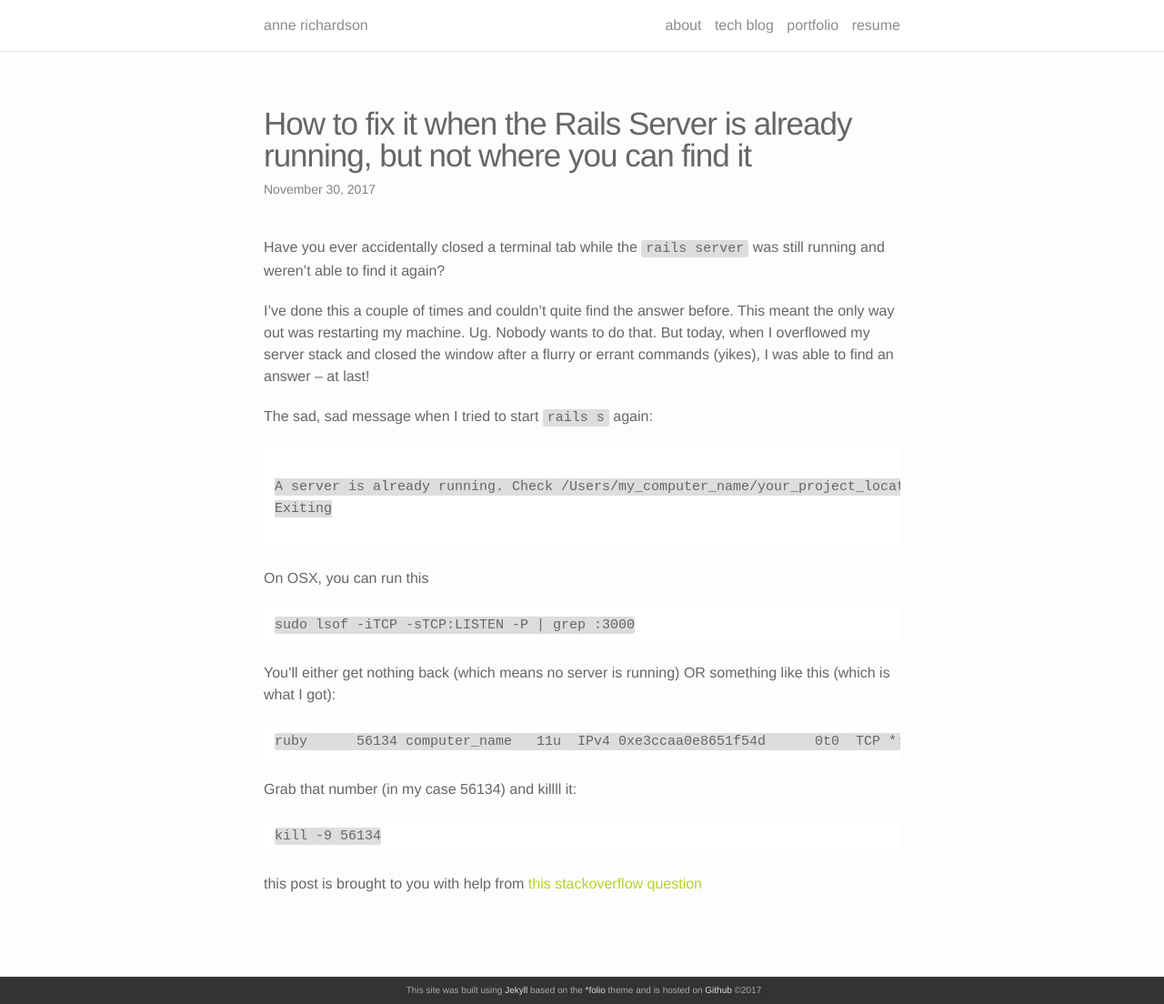
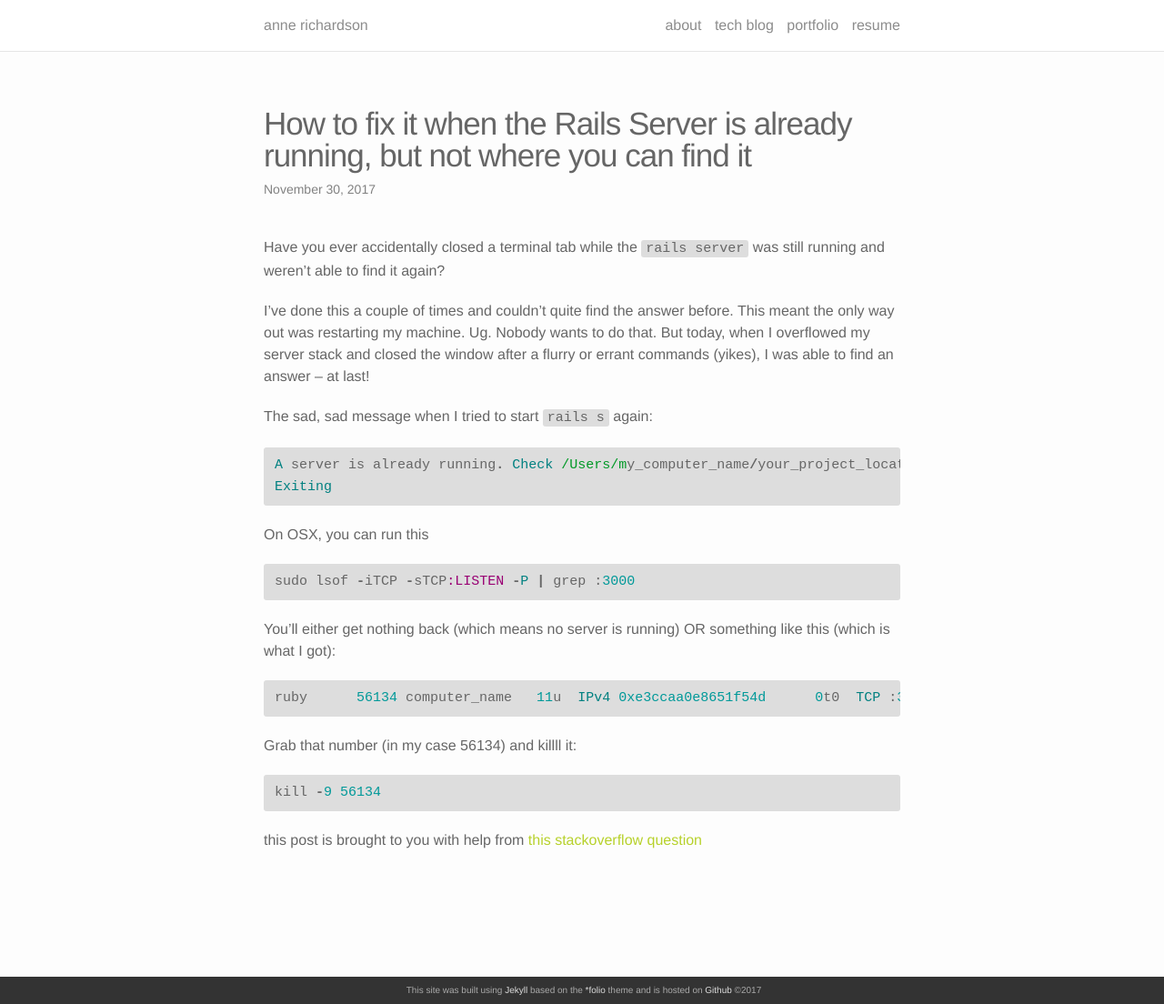
Before and after one commit to lortza/lortza.github.io, a Jekyll site: the page built from _posts/2017-11-30-kill-the-rails-server.md, in a window 1280 px wide and 1104 px high. Shown: the whole window at 91% size. Built offline with Jekyll 4.4.1, drawn with Linux system fonts in a browser that asks for light colours; nearby versions of some CDN libraries.

Commit message:
Change ticks to ruby highlighting

````diff
--- a/_posts/2017-11-30-kill-the-rails-server.md
+++ b/_posts/2017-11-30-kill-the-rails-server.md
@@ -10,29 +10,28 @@ I've done this a couple of times and couldn't quite find the answer before. This
 
 The sad, sad message when I tried to start `rails s` again:
 
-```
-
+{% highlight ruby %}
 A server is already running. Check /Users/my_computer_name/your_project_location/tmp/pids/server.pid.
 Exiting
-
-```
+{% endhighlight %}
 
 On OSX, you can run this
 
-```
+{% highlight ruby %}
 sudo lsof -iTCP -sTCP:LISTEN -P | grep :3000
-```
+{% endhighlight %}
+
 
 You'll either get nothing back (which means no server is running) OR something like this (which is what I got):
 
-```
-ruby      56134 computer_name   11u  IPv4 0xe3ccaa0e8651f54d      0t0  TCP *:3000 (LISTEN)
-```
+{% highlight ruby %}
+ruby      56134 computer_name   11u  IPv4 0xe3ccaa0e8651f54d      0t0  TCP :3000 (LISTEN)
+{% endhighlight %}
 
 Grab that number (in my case 56134) and killll it:
 
-```
+{% highlight ruby %}
 kill -9 56134
-```
+{% endhighlight %}
 
 this post is brought to you with help from [this stackoverflow question](https://stackoverflow.com/questions/24627701/a-server-is-already-running-check-tmp-pids-server-pid-exiting-rails)
````
